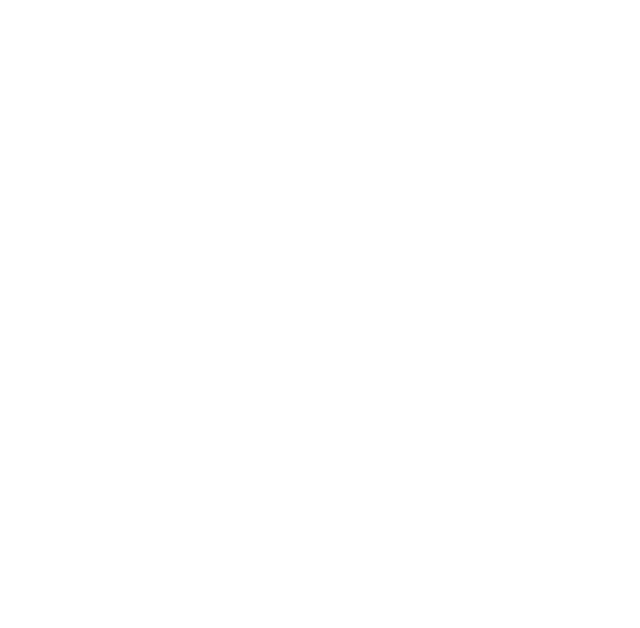
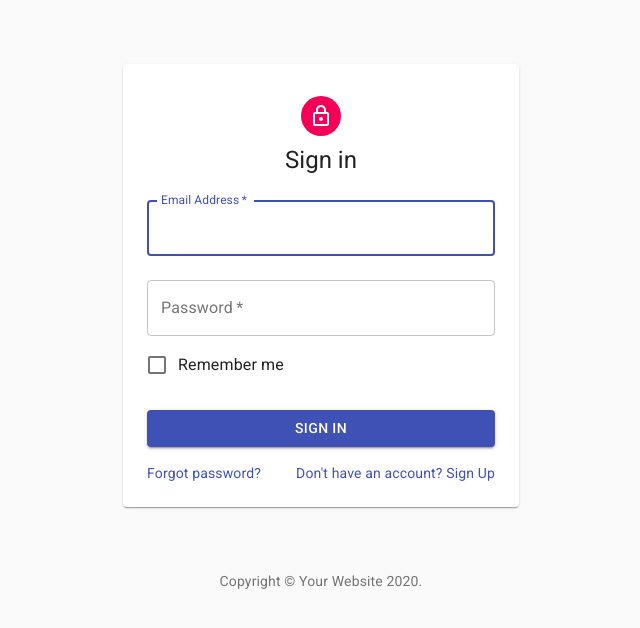
Before and after one commit to hmtareque/sleekie, a React (Create React App) app: page /login in a window 1280 px wide. Before the commit this address led to /not-found. Shown: the top 628 px of the page, without its empty margins (319-959 px from the left). Built offline with nearby package versions, Linux system fonts and the light colour scheme.

Commit message:
sign in drafted

```diff
--- /dev/null
+++ b/src/layouts/public/components/footer.component.js
@@ -0,0 +1,32 @@
+import React from 'react';
+import PropTypes from 'prop-types';
+import clsx from 'clsx';
+import { makeStyles } from '@material-ui/styles';
+import { Typography, Link } from '@material-ui/core';
+import Box from '@material-ui/core/Box';
+
+const useStyles = makeStyles((theme) => ({
+  root: {
+    paddingTop: theme.spacing(4)
+  }
+}));
+
+const Footer = ({props}) => {
+
+  const classes = useStyles();
+
+  return (
+    <Box mt={8}>
+    <Typography variant="body2" color="textSecondary" align="center">
+      {'Copyright © '}
+      <Link color="inherit" href="https://material-ui.com/">
+        Your Website
+      </Link>{' '}
+      {new Date().getFullYear()}
+      {'.'}
+    </Typography>
+    </Box>
+  );
+};
+
+export default Footer;
--- a/src/layouts/public/public.layout.js
+++ b/src/layouts/public/public.layout.js
@@ -0,0 +1,33 @@
+import React, { useState } from 'react';
+import { makeStyles } from '@material-ui/styles';
+
+import CssBaseline from '@material-ui/core/CssBaseline';
+import Container from '@material-ui/core/Container';
+
+import Footer from './components/footer.component';
+
+const useStyles = makeStyles(theme => ({
+  root: {}
+}));
+
+const PublicLayout = props => {
+
+  const { children } = props;
+  const title = children.props.title;
+
+  console.log(children.props.title);
+
+  const classes = useStyles();
+
+  return (
+    <div >
+      <CssBaseline />
+      <main>
+          {children}
+          <Footer />
+      </main>
+    </div>
+  );
+};
+
+export default PublicLayout;
--- a/src/routes.js
+++ b/src/routes.js
@@ -4,11 +4,15 @@
 import RouteWithLayout from './layouts/layout.component';
 
 import PrivateLayout from './layouts/private/private.layout';
+import PublicLayout from './layouts/public/public.layout';
 
 import Dashboard from './views/dashboard.view';
 import Customers from './views/customers.view';
 import SignupForm from './views/form.view';
 import RecipeReviewCard from './views/test.view';
+
+import SignIn from './views/auth/sign-in.view';
+import ForgotPassword from './views/auth/reset-password.view';
 
 const Routes = () => {
   return (
@@ -46,6 +50,24 @@
         layout={PrivateLayout}
         path="/card"
       />
+
+
+      <RouteWithLayout
+        title="Sign In"
+        component={SignIn}
+        exact
+        layout={PublicLayout}
+        path="/login"
+      />
+
+      <RouteWithLayout
+        title="Forgot Password"
+        component={ForgotPassword}
+        exact
+        layout={PublicLayout}
+        path="/reset-password"
+      />
+
       <Redirect to="/not-found" />
     </Switch>
   );
--- /dev/null
+++ b/src/views/auth/sign-in.view.js
@@ -0,0 +1,113 @@
+import React from 'react';
+import Avatar from '@material-ui/core/Avatar';
+import Button from '@material-ui/core/Button';
+import CssBaseline from '@material-ui/core/CssBaseline';
+import TextField from '@material-ui/core/TextField';
+import FormControlLabel from '@material-ui/core/FormControlLabel';
+import Checkbox from '@material-ui/core/Checkbox';
+import Link from '@material-ui/core/Link';
+import Grid from '@material-ui/core/Grid';
+import Box from '@material-ui/core/Box';
+import LockOutlinedIcon from '@material-ui/icons/LockOutlined';
+import Typography from '@material-ui/core/Typography';
+import { makeStyles } from '@material-ui/core/styles';
+import Container from '@material-ui/core/Container';
+
+import Paper from '@material-ui/core/Paper';
+
+const useStyles = makeStyles((theme) => ({
+  paper: {
+    marginTop: theme.spacing(8),
+    display: 'flex',
+    flexDirection: 'column',
+    alignItems: 'center',
+    padding: theme.spacing(3)
+  },
+  avatar: {
+    margin: theme.spacing(1),
+    backgroundColor: theme.palette.secondary.main,
+  },
+  form: {
+    width: '100%', // Fix IE 11 issue.
+    marginTop: theme.spacing(1),
+  },
+  submit: {
+    margin: theme.spacing(3, 0, 2),
+  },
+
+  wrapper: {
+
+  }
+}));
+
+const SignIn = () => {
+  const classes = useStyles();
+
+  return (
+    <Container component="main" maxWidth="xs">
+<Paper className={classes.wrapper}>
+      <div className={classes.paper}>
+
+        <Avatar className={classes.avatar}>
+          <LockOutlinedIcon />
+        </Avatar>
+        <Typography component="h1" variant="h5">
+          Sign in
+        </Typography>
+        <form className={classes.form} noValidate>
+          <TextField
+            variant="outlined"
+            margin="normal"
+            required
+            fullWidth
+            id="email"
+            label="Email Address"
+            name="email"
+            autoComplete="email"
+            autoFocus
+          />
+          <TextField
+            variant="outlined"
+            margin="normal"
+            required
+            fullWidth
+            name="password"
+            label="Password"
+            type="password"
+            id="password"
+            autoComplete="current-password"
+          />
+          <FormControlLabel
+            control={<Checkbox value="remember" color="primary" />}
+            label="Remember me"
+          />
+          <Button
+            type="submit"
+            fullWidth
+            variant="contained"
+            color="primary"
+            className={classes.submit}
+          >
+            Sign In
+          </Button>
+          <Grid container>
+            <Grid item xs>
+              <Link href="#" variant="body2">
+                Forgot password?
+              </Link>
+            </Grid>
+            <Grid item>
+              <Link href="#" variant="body2">
+                {"Don't have an account? Sign Up"}
+              </Link>
+            </Grid>
+          </Grid>
+        </form>
+
+      </div>
+      </Paper>
+    </Container>
+  );
+}
+
+export default SignIn;
```
Also changed, not shown: src/views/auth/sign-in-side.view.js (added, +131 -0 lines), src/views/auth/reset-password.view.js (added).
